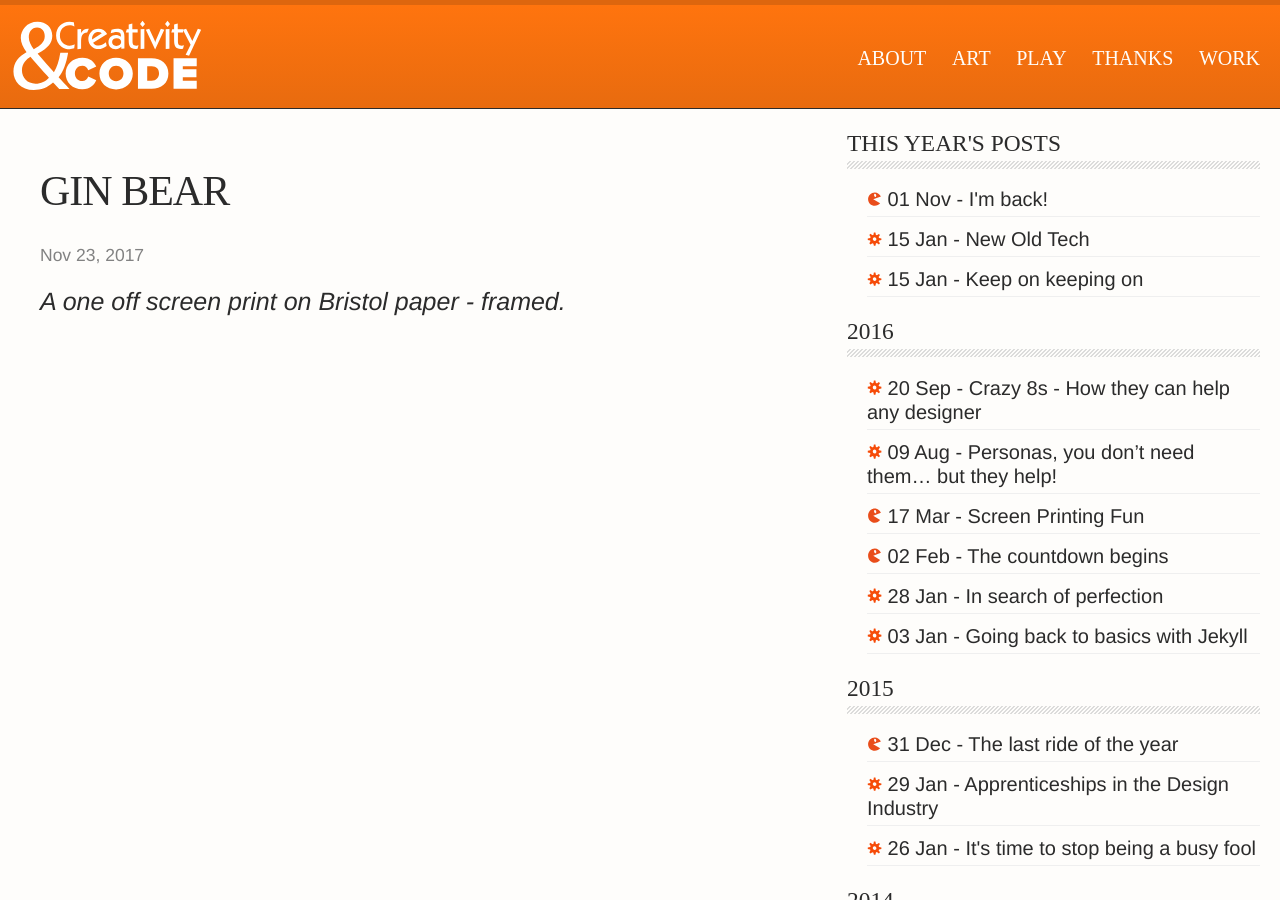
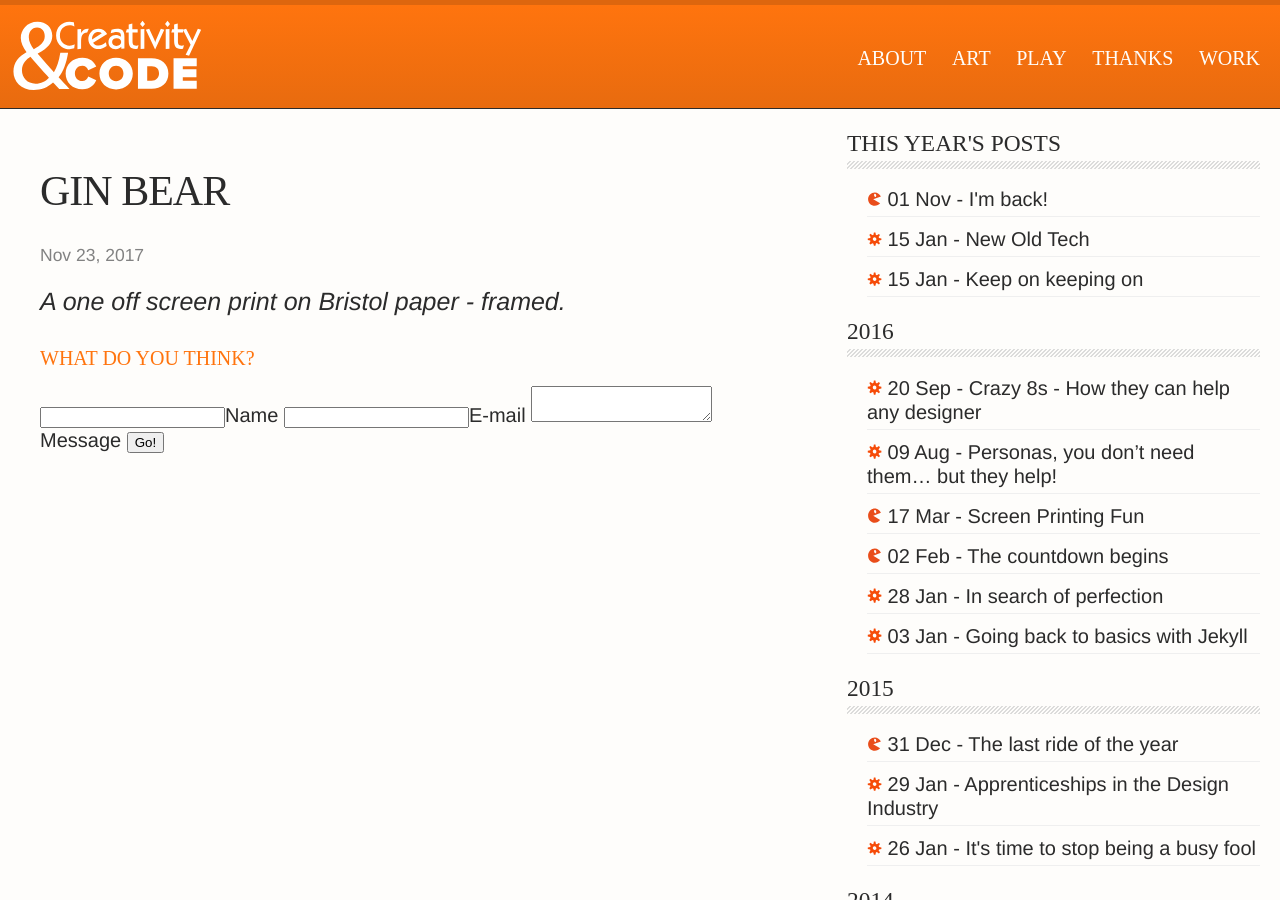
Before and after one commit to maxray/maxray.github.io, a Jekyll site: the page built from _products/gin-bear.markdown, in a window 1280 px wide and 900 px high. Built offline with Jekyll 4.4.1, drawn with Linux system fonts in a browser that asks for light colours.

Commit message:
Adding Staticman

```diff
--- a/_layouts/post.html
+++ b/_layouts/post.html
@@ -13,6 +13,18 @@ layout: default
 
   <div class="post-content" itemprop="articleBody">
     {{ content }}
+
+    <h4>What do you think?</h4>
+     <form method="POST" action="https://api.staticman.net/v2/entry/maxray/maxray.github.io/master/">
+  <input name="options[redirect]" type="hidden" value="https://www.sushkelly.co.uk/thanks">
+  <!-- e.g. "2016-01-02-this-is-a-post" -->
+  <input name="options[slug]" type="hidden" value="{{ page.slug }}">
+  <label><input name="fields[name]" type="text">Name</label>
+  <label><input name="fields[email]" type="email">E-mail</label>
+  <label><textarea name="fields[message]"></textarea>Message</label>
+
+  <button type="submit">Go!</button>
+</form>
   </div>
 </article>
 </div>
@@ -35,15 +47,6 @@ layout: default
     {% endfor %}
     </ul>
 
-  <form method="POST" action="https://api.staticman.net/v2/entry/maxray/maxray.github.io/master/">
-  <input name="options[redirect]" type="hidden" value="https://www.sushkelly.co.uk/thanks">
-  <!-- e.g. "2016-01-02-this-is-a-post" -->
-  <input name="options[slug]" type="hidden" value="{{ page.slug }}">
-  <label><input name="fields[name]" type="text">Name</label>
-  <label><input name="fields[email]" type="email">E-mail</label>
-  <label><textarea name="fields[message]"></textarea>Message</label>
 
-  <button type="submit">Go!</button>
-</form>
 </section>
 </div>
```
